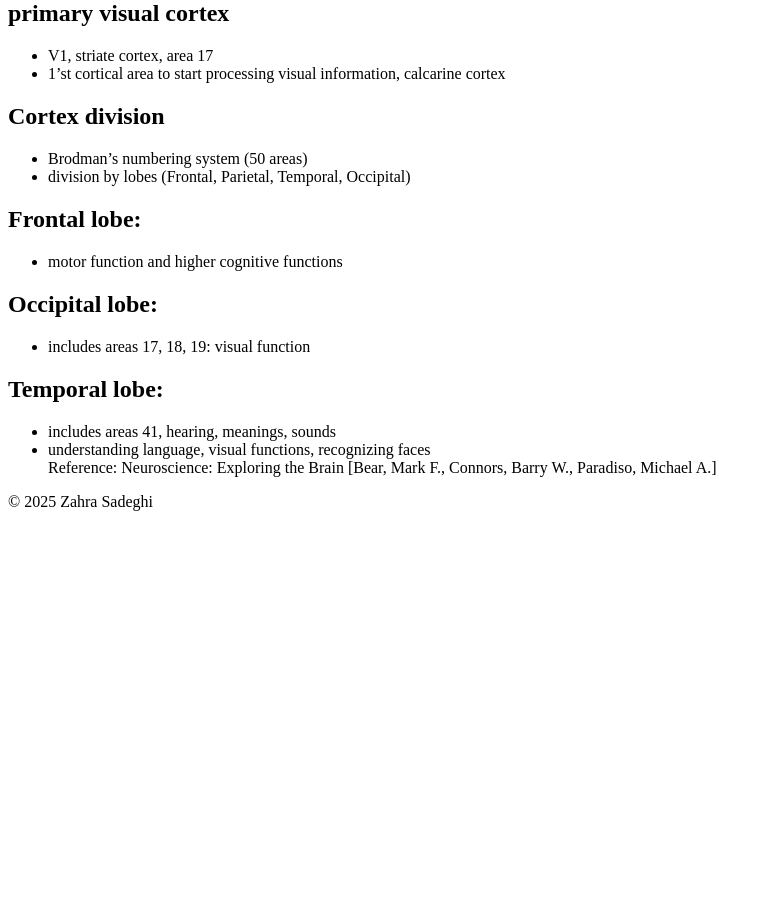
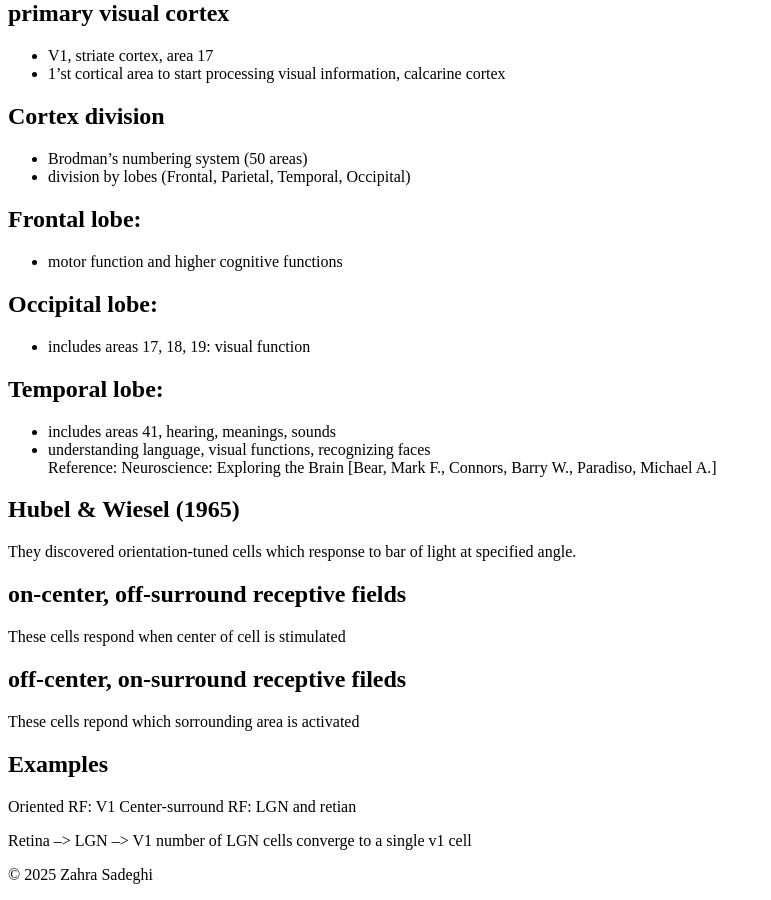
Before and after one commit to zahsa/zahsa.github.io, a Jekyll site: the page built from notes/ns.md, in a window 1280 px wide and 900 px high, scrolled down 916 px. Shown: the whole window, without its empty margins (0-771 px from the left). Built offline with Jekyll 4.4.1, drawn with Linux system fonts in a browser that asks for light colours; our own code applies the rules of GitHub Pages for plain Markdown files; before the commit the page ends 1443 px from its top, so only the background shows below that.

Commit message:
Update ns.md

```diff
--- a/notes/ns.md
+++ b/notes/ns.md
@@ -52,3 +52,19 @@ from the Greek word for “glue,” giving the impression that the main function
 - understanding language, visual functions, recognizing faces
 Reference:
 Neuroscience: Exploring the Brain [Bear, Mark F., Connors, Barry W., Paradiso, Michael A.]
+
+## Hubel & Wiesel (1965)
+They discovered orientation-tuned cells which response to bar of light at specified angle.
+
+## on-center, off-surround receptive fields
+These cells respond when center of cell is stimulated
+
+## off-center, on-surround receptive fileds
+These cells repond which sorrounding area is activated
+
+## Examples
+Oriented RF: V1
+Center-surround RF: LGN and retian
+
+Retina --> LGN --> V1
+number of LGN cells converge to a single v1 cell
```
